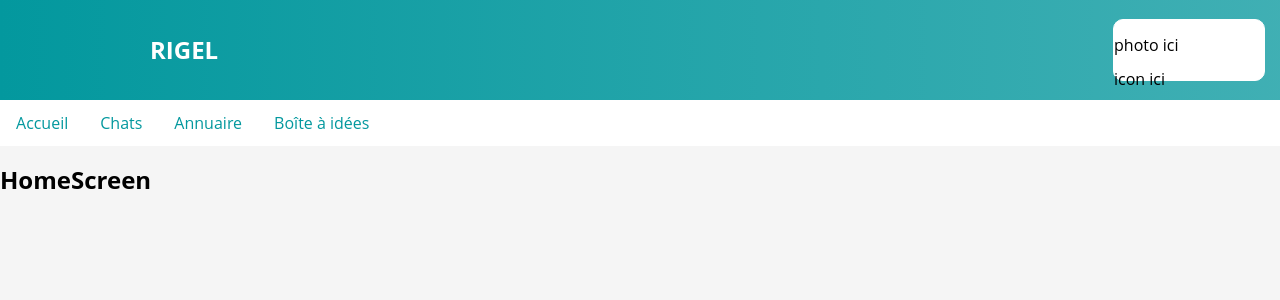
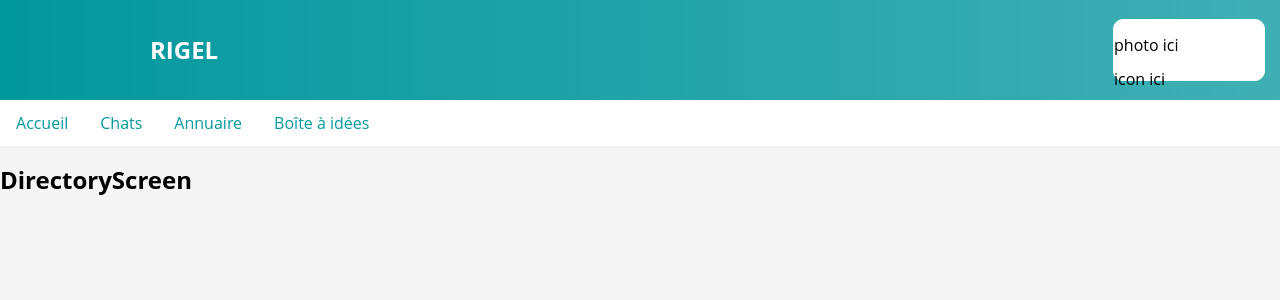
Before and after one commit to ArthurBrunet/Rigel-Front, a React (Create React App) app: page /directory in a window 1280 px wide. Shown: the top 300 px of the page. Built offline with nearby package versions, Linux system fonts and the light colour scheme.

Commit message:
correct path error

```diff
--- a/src/App.js
+++ b/src/App.js
@@ -41,16 +41,16 @@ export default function App() {
                 </nav>
 
                 <Switch>
-                    <Route path="/">
+                    <Route exact path="/home">
                         <HomeScreen/>
                     </Route>
-                    <Route path="/talk">
+                    <Route exact path="/talk">
                         <ChatScreen/>
                     </Route>
-                    <Route path="/directory">
+                    <Route exact path="/directory">
                         <DirectoryScreen/>
                     </Route>
-                    <Route path="/ideabox">
+                    <Route exact path="/ideabox">
                         <IdeaBoxScreen/>
                     </Route>
                 </Switch>
--- /dev/null
+++ b/src/Template/Component/Card.js
@@ -0,0 +1,3 @@
+export function Card() {
+    return <h2>card</h2>;
+}
```
Also changed, not shown: src/Template/Component/card.js (deleted).
